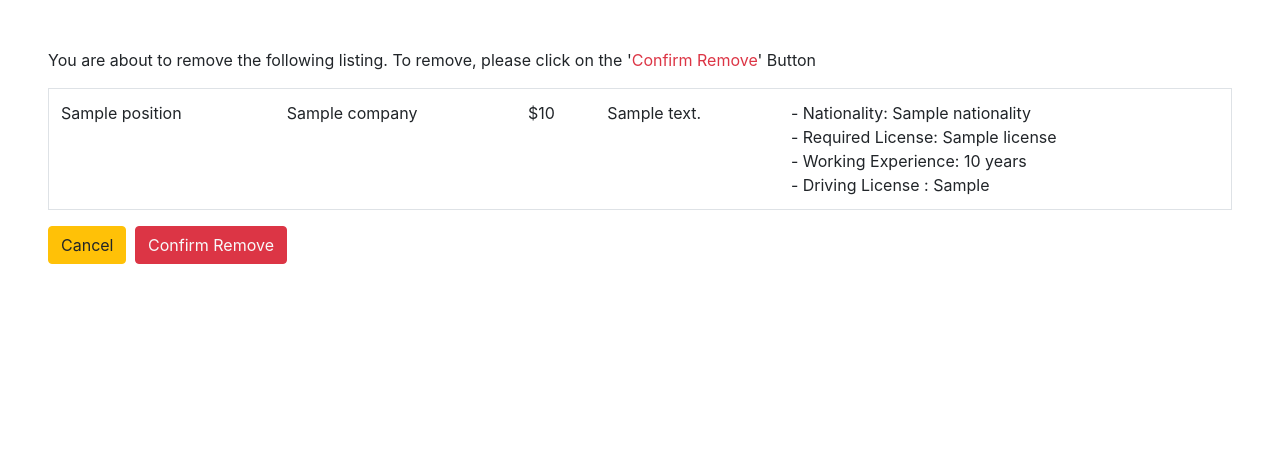
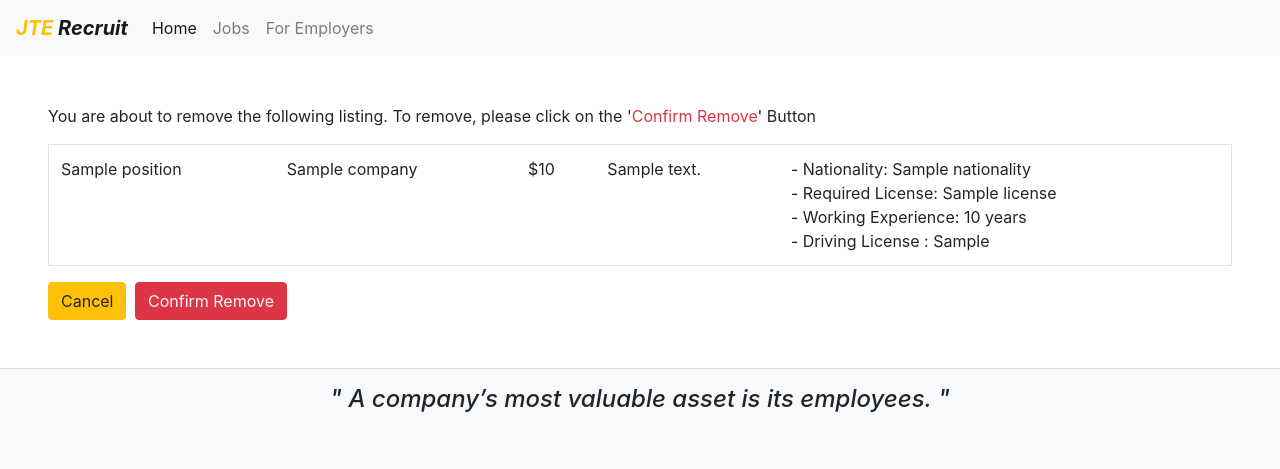
Before and after one commit to Code-Institute-Submissions/project3-jobportal, a Flask app: template templates/remove_post.html in a window 1280 px wide. Shown: the top 469 px of the page. Run offline with Flask 2, Linux system fonts and the light colour scheme; the template is opened without the code that fills it: most values are stand-ins (such as "Sample title", 1, 10 or a date in 2020); some libraries are stand-ins or nearby versions.

Commit message:
Minor fix of major bugs

```diff
--- a/static/style/style.css
+++ b/static/style/style.css
@@ -1,6 +1,6 @@
 .callout-container {
     height: 100vh;
-    background: url('../static/images/x.jpg') no-repeat center center fixed;
+    background: url('/static/img/recruit-employee.jpg') no-repeat center center fixed;
     -webkit-background-size: cover;
     -moz-background-size: cover;
     -o-background-size: cover;
--- a/templates/employee.html
+++ b/templates/employee.html
@@ -8,7 +8,7 @@
     <!-- Bootstrap CSS -->
     <link rel="stylesheet" href="https://stackpath.bootstrapcdn.com/bootstrap/4.3.1/css/bootstrap.min.css" integrity="sha384-ggOyR0iXCbMQv3Xipma34MD+dH/1fQ784/j6cY/iJTQUOhcWr7x9JvoRxT2MZw1T" crossorigin="anonymous">
     <link rel="stylesheet" href="https://cdnjs.cloudflare.com/ajax/libs/font-awesome/4.7.0/css/font-awesome.min.css">
-    <link rel="stylesheet" type="text/css" href="style/style.css">
+    <link rel="stylesheet" type="text/css" href="{{ url_for('static', filename='../static/style/style.css') }}">
 
     <title>No. 1 Job Portal | Reach out to Millions of Job Seekers</title>
   </head>
--- a/templates/employer.html
+++ b/templates/employer.html
@@ -8,7 +8,7 @@
     <!-- Bootstrap CSS -->
     <link rel="stylesheet" href="https://stackpath.bootstrapcdn.com/bootstrap/4.3.1/css/bootstrap.min.css" integrity="sha384-ggOyR0iXCbMQv3Xipma34MD+dH/1fQ784/j6cY/iJTQUOhcWr7x9JvoRxT2MZw1T" crossorigin="anonymous">
     <link rel="stylesheet" href="https://cdnjs.cloudflare.com/ajax/libs/font-awesome/4.7.0/css/font-awesome.min.css">
-    <link rel="stylesheet" type="text/css" href="{{ url_for('static', filename='style/style.css') }}">
+    <link rel="stylesheet" type="text/css" href="{{ url_for('static', filename='../static/style/style.css') }}">
 
     <title>No. 1 Job Portal | Reach out to Millions of Job Seekers</title>
   </head>
@@ -79,7 +79,7 @@
 
     <!-- Footer -->
     <div class="bg-light border-top pt-3 pb-5">
-        <h4 class=' font-italic text-center'>" Introducing talent to opportunity! "</h4>
+        <h4 class=' font-italic text-center'>" Helping clients achieve results through their people! "</h4>
         <div class="text-center">
             <a href="#" class="fa fa-facebook"></a>
             <a href="#" class="fa fa-twitter"></a>
--- a/templates/new_post.html
+++ b/templates/new_post.html
@@ -8,7 +8,7 @@
     <!-- Bootstrap CSS -->
     <link rel="stylesheet" href="https://stackpath.bootstrapcdn.com/bootstrap/4.3.1/css/bootstrap.min.css" integrity="sha384-ggOyR0iXCbMQv3Xipma34MD+dH/1fQ784/j6cY/iJTQUOhcWr7x9JvoRxT2MZw1T" crossorigin="anonymous">
     <link rel="stylesheet" href="https://cdnjs.cloudflare.com/ajax/libs/font-awesome/4.7.0/css/font-awesome.min.css">
-    <link rel="stylesheet" type="text/css" href="style/style.css">
+    <link rel="stylesheet" type="text/css" href="{{ url_for('static', filename='../static/style/style.css') }}">
 
     <title>No. 1 Job Portal | Reach out to Millions of Job Seekers</title>
   </head>
--- a/templates/remove_post.html
+++ b/templates/remove_post.html
@@ -11,6 +11,29 @@
     <title>Hello, world!</title>
   </head>
   <body>
+    <!-- Navbar -->
+    <nav class="navbar navbar-expand-lg navbar-light bg-light">
+      <a class="navbar-brand font-italic" href="{{ url_for('index') }}"><strong><span class="text-warning">JTE</span> Recruit</strong></a>
+      <button class="navbar-toggler" type="button" data-toggle="collapse" data-target="#navbarNavDropdown" aria-controls="navbarNavDropdown" aria-expanded="false" aria-label="Toggle navigation">
+        <span class="navbar-toggler-icon"></span>
+      </button>
+      <div class="collapse navbar-collapse" id="navbarNavDropdown">
+        <ul class="navbar-nav">
+          <li class="nav-item active">
+            <a class="nav-link" href="{{ url_for('index') }}">Home <span class="sr-only">(current)</span></a>
+          </li>
+          <li class="nav-item">
+            <a class="nav-link" href="{{ url_for('employee') }}">Jobs</a>
+          </li>
+          <li class="nav-item">
+            <a class="nav-link" href="{{ url_for('employer') }}">For Employers</a>
+          </li>
+        </ul>
+      </div>
+    </nav>
+    <!-- /navbar -->
+
+    <!--Confirmation to remove-->
     <div class='container-fluid p-5'>
       <p>You are about to remove the following listing. To remove, please click on the '<span class='text-danger'>Confirm Remove</span>' Button</Confirm></p>
       <table class="table border">
@@ -28,6 +51,19 @@
       <a href="{{ url_for('employer') }}" class='btn btn-warning mr-1'> Cancel </a>
       <a class='btn btn-danger text-light' href=" {{ url_for('confirm_remove_post', task_id=d['_id'] )}}">Confirm Remove</a>
     </div>
+    <!--/.Confirmation to remove-->
+
+    <!-- Footer -->
+    <div class="bg-light border-top pt-3 pb-5">
+        <h4 class=' font-italic text-center'>" A company’s most valuable asset is its employees. "</h4>
+        <div class="text-center">
+            <a href="#" class="fa fa-facebook"></a>
+            <a href="#" class="fa fa-twitter"></a>
+            <a href="#" class="fa fa-google"></a>
+            <a href="#" class="fa fa-linkedin"></a>
+        </div>
+    </div>
+    <!-- /.footer -->
     <!-- Optional JavaScript -->
     <!-- jQuery first, then Popper.js, then Bootstrap JS -->
     <script src="https://code.jquery.com/jquery-3.3.1.slim.min.js" integrity="sha384-q8i/X+965DzO0rT7abK41JStQIAqVgRVzpbzo5smXKp4YfRvH+8abtTE1Pi6jizo" crossorigin="anonymous"></script>
```
Also changed, not shown: templates/index.html (+6 -2 lines), static/img/recruit-employee.jpg (renamed from static/images/recruit-employee.jpg).
